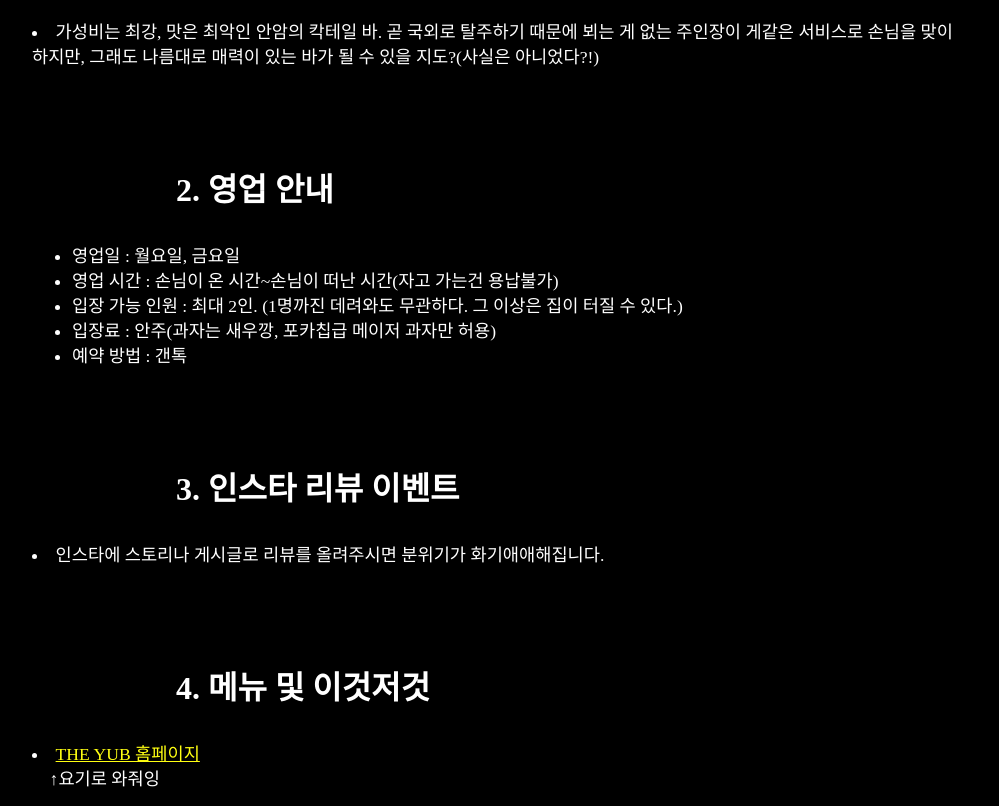
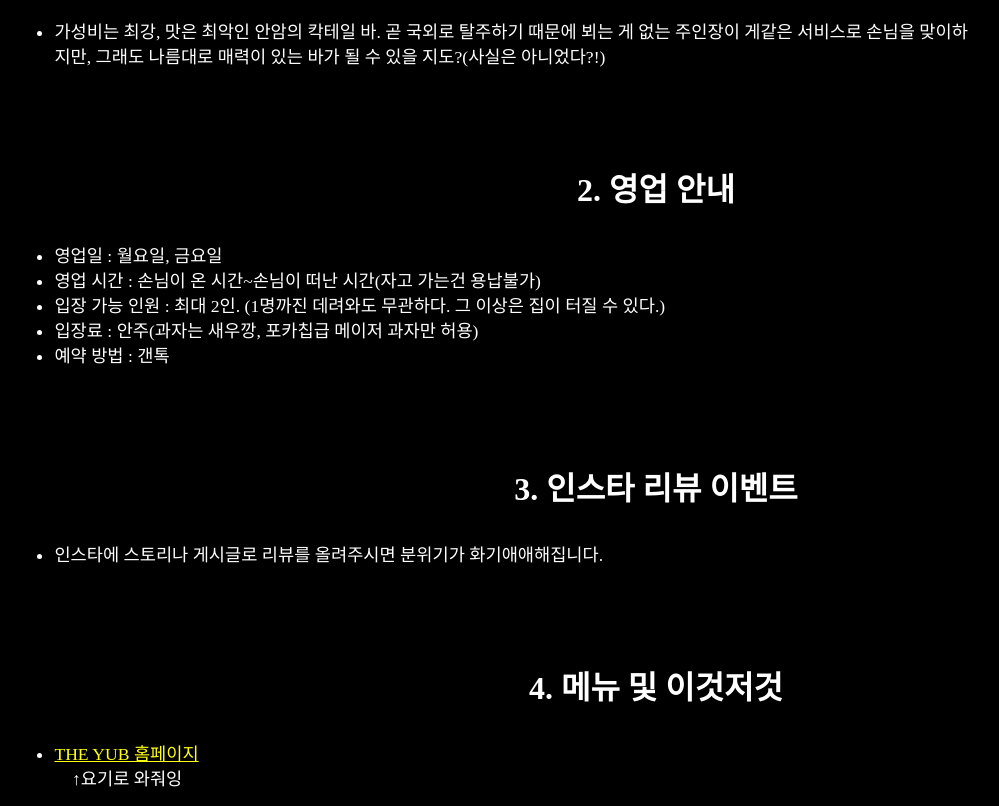
Before and after one commit to gloglow/invitation_bartender, a plain HTML site: page index.html in a window 1280 px wide. Shown: the part 540-1346 px from the top of the page, without its empty margins (144-1143 px from the left). Drawn offline with Linux system fonts and the light colour scheme.

Commit message:
Add files via upload

```diff
--- a/index.html
+++ b/index.html
@@ -9,9 +9,11 @@
   <h1>Invitation Card</h1>
   <h2>당신을 THE YUB(더 엽)에 초대합니다.</h2>
   <h3>1. THE YUB(더 엽)이란?</h3>
+  <ul>
   <li>
   가성비는 최강, 맛은 최악인 안암의 칵테일 바. 곧 국외로 탈주하기 때문에 뵈는 게 없는 주인장이 게같은 서비스로 손님을 맞이하지만, 그래도 나름대로 매력이 있는 바가 될 수 있을 지도?(사실은 아니었다?!)
   </li>
+</ul>
   <h3>2. 영업 안내</h3>
   <ul>
       <li>영업일 : 월요일, 금요일</li>
@@ -21,13 +23,17 @@
       <li>예약 방법 : 갠톡</li>
   </ul>
   <h3>3. 인스타 리뷰 이벤트</h3>
+  <ul>
   <li>
     인스타에 스토리나 게시글로 리뷰를 올려주시면 분위기가 화기애애해집니다.
     </li>
+  </ul>
   <h3>4. 메뉴 및 이것저것</h3>
+  <ul>
   <li>
     <a href="http://silvestern.dothome.co.kr/index.php" target="_blank">THE YUB 홈페이지</a><br>
   &nbsp&nbsp&nbsp&nbsp↑요기로 와줘잉
 </li>
+</ul>
 </body>
 </html>
--- a/style.css
+++ b/style.css
@@ -27,6 +27,7 @@ h2{
 }
 
 h3{
+  text-align: center;
   font-size: 2em;
   margin-left: 10em;
   margin-top: 3em;
@@ -34,6 +35,6 @@ h3{
 
 li{
   font-size: 1.1em;
-  margin-left: 10em;
-  margin-right: 10em;
+  margin-left: 9em;
+  margin-right: 9em;
 }
```
